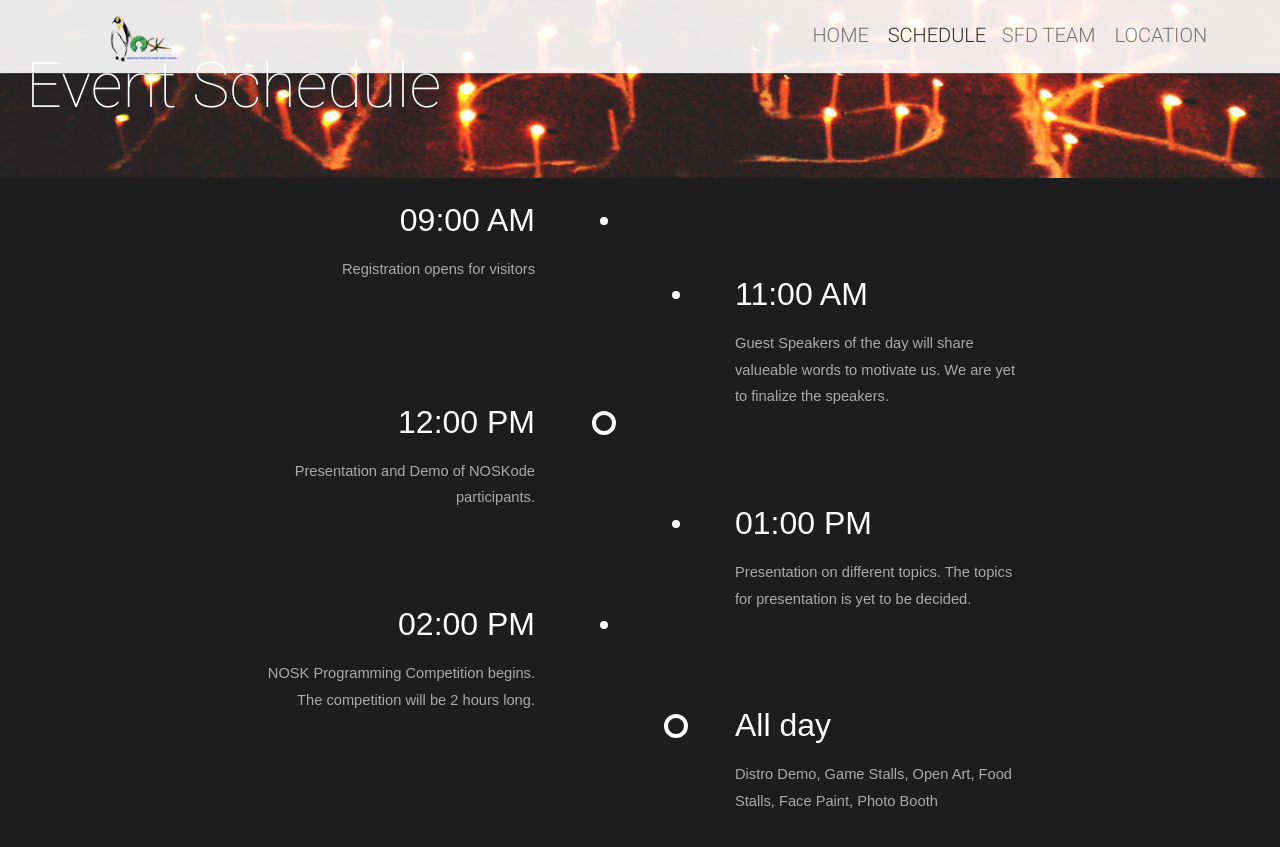
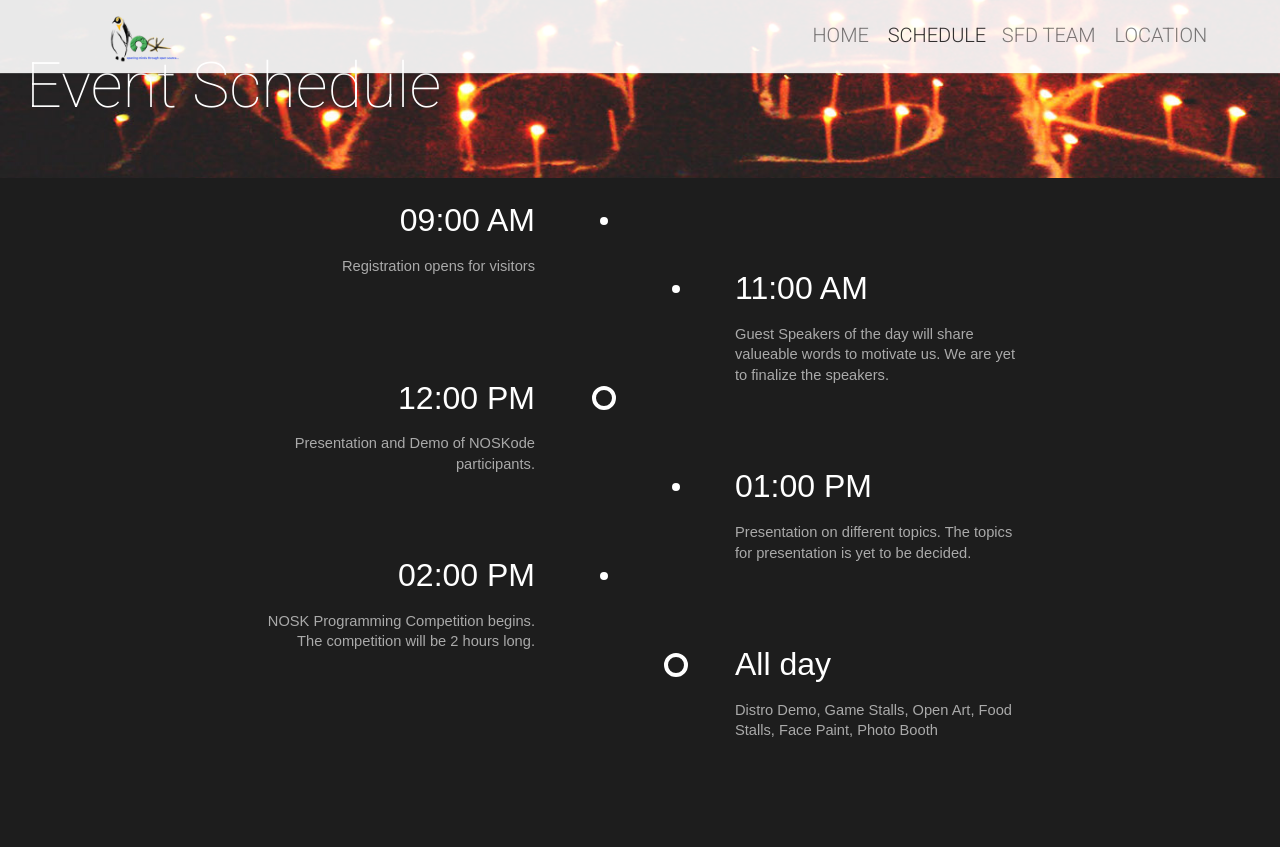
Before and after one commit to openosk/openosk.github.io, a Jekyll site: the page built from schedule.html, in a window 1280 px wide and 900 px high, scrolled down 422 px. Shown: the top 847 px of the window. Built offline with Jekyll 4.4.1, drawn with Linux system fonts in a browser that asks for light colours; nearby versions of some CDN libraries; comment, search, counter and statistics services are not loaded.

Commit message:
fixed color bug

```diff
--- a/css/style.css
+++ b/css/style.css
@@ -2027,9 +2027,7 @@ nav ul > li > a.current, nav ul > li > a:hover {
   clear: both;
   text-align: right;
 }
-#sfd-timeline .entries .entry p {
-	color:#aaa;
-}
+
 #sfd-timeline .entries .entry:not(:first-child) {
   margin-top: -60px;
 }
@@ -2059,11 +2057,12 @@ nav ul > li > a.current, nav ul > li > a:hover {
   -webkit-transform: translate(8px, -50%);
           transform: translate(8px, -50%);
 }
-#sfd-timeline .entries .entry .#sfd-timeline {
+#sfd-timeline .entries .entry .body {
   color: #aaa;
 }
-#sfd-timeline .entries .entry .#sfd-timeline p {
+#sfd-timeline .entries .entry .body p {
   line-height: 1.4em;
+  color: #aaa;
 }
 #sfd-timeline .entries .entry:nth-child(2n) {
   text-align: left;
```
